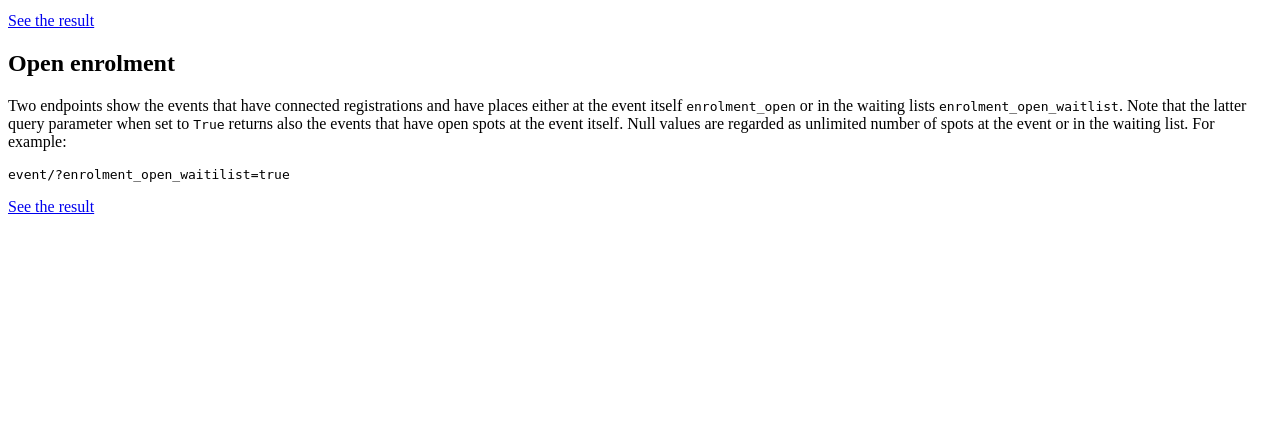
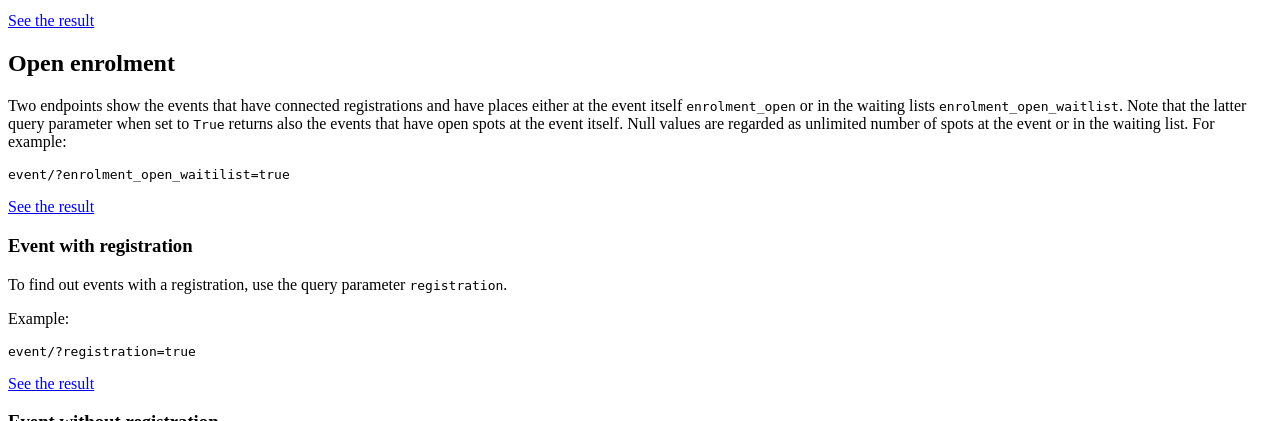
Before and after one commit to City-of-Helsinki/linkedevents, a Django app: template helevents/templates/rest_framework/event_list.html in a window 1280 px wide. Shown: the part 6079-6500 px from the top of the page. Before the commit the page ends 6293 px from the top, so only its background shows below. Run offline with Django 3.2, Linux system fonts and the light colour scheme; the template is opened without the code that fills it, so the values that code supplies are empty.

Commit message:
Modify registration parameter to return events with a registration when true, and without a registration when false

```diff
--- a/helevents/templates/rest_framework/event_list.html
+++ b/helevents/templates/rest_framework/event_list.html
@@ -313,5 +313,17 @@ For example:</p>
 For example:</p>
 <pre><code>event/?enrolment_open_waitilist=true</code></pre>
 <p><a href="?enrolment_open_waitilist=true" title="json">See the result</a></p>
+<h3 id="event-registration">Event with registration</h3>
+<p>To find out events with a registration, use the query parameter
+<code>registration</code>.
+<p>Example:</p>
+<pre><code>event/?registration=true</code></pre>
+<p><a href="?registration=true" title="json">See the result</a></p>
+<h3 id="event-without-registration">Event without registration</h3>
+<p>To find out events without a registration, use the query parameter
+<code>registration!</code>.
+<p>Example:</p>
+<pre><code>event/?registration!=true</code></pre>
+<p><a href="?registration!=true" title="json">See the result</a></p>
     </div>
 </div>
```
Also changed, not shown: events/api.py (+8 -1 lines), events/tests/test_event_get.py (+14 -0 lines).
